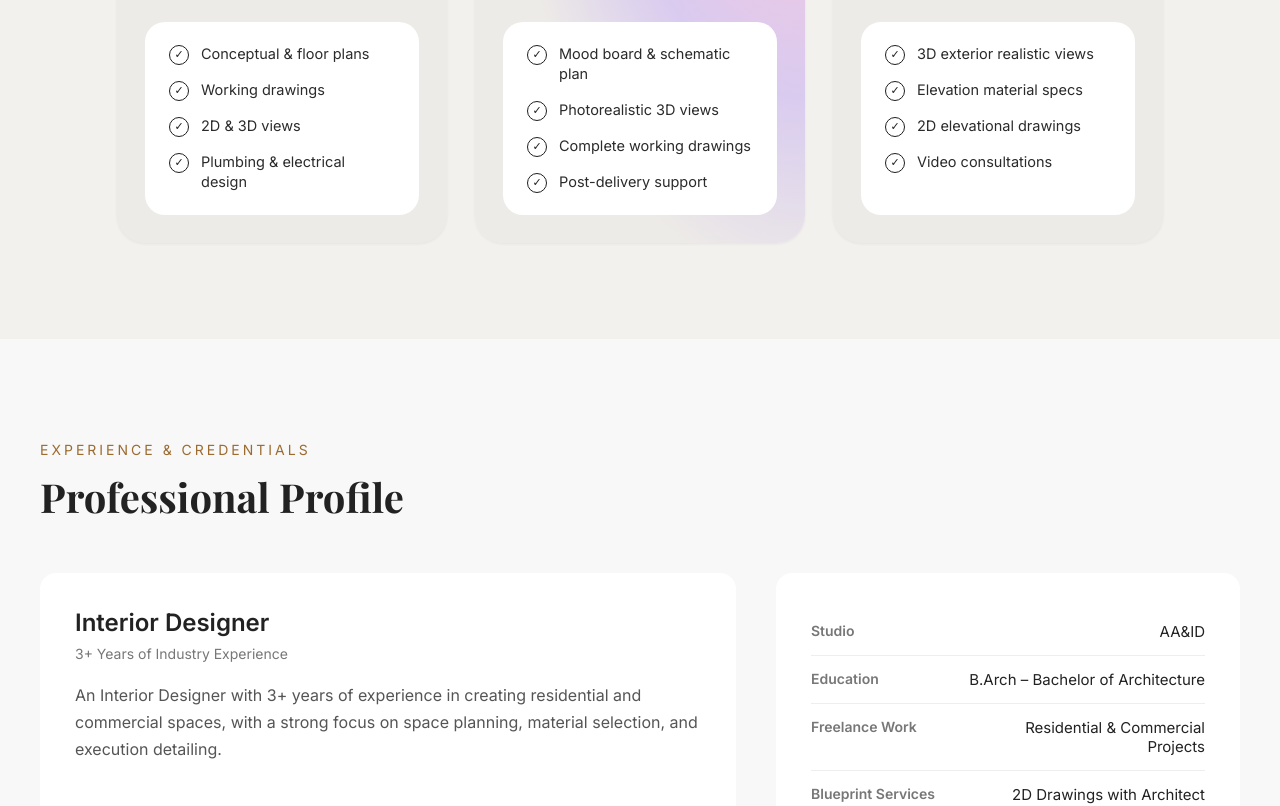
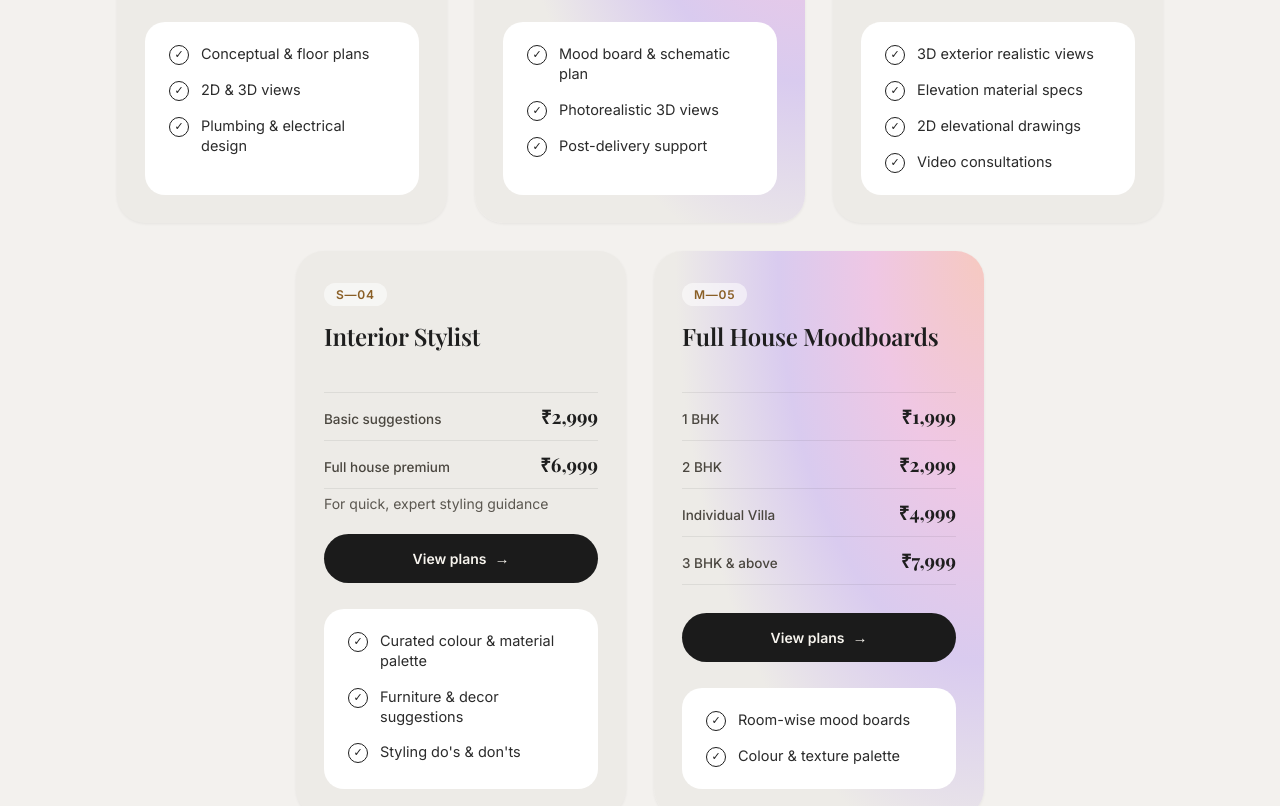
Before and after one commit to Musica-R/AA-ID, a React (Create React App) app: page / in a window 1280 px wide. Shown: the part 9780-10586 px from the top of the page. Built offline with nearby package versions, Linux system fonts and the light colour scheme.

Commit message:
Add correction

```diff
--- a/src/components/Faq.jsx
+++ b/src/components/Faq.jsx
@@ -3,9 +3,9 @@ import "../styles/Faq.css";
 
 const faqData = [
     {
-        question: "What does Studio Spatia offer?",
+        question: "What does AA&ID offer?",
         answer:
-            "Studio Spatia provides consultative architecture and interior design services online. We specialize in concept development, spatial planning, and design strategy—without execution / physical construction or procurement."
+            "AA&ID provides consultative architecture and interior design services online. We specialize in concept development, spatial planning, and design strategy—without execution / physical construction or procurement."
     },
     {
         question: "How is your service delivered?",
@@ -15,7 +15,7 @@ const faqData = [
     {
         question: "Do you take on-site measurements or supervise construction?",
         answer:
-            "No. Studio Spatia operates as a remote design partner. We guide clients through design decisions but do not conduct site visits, supervise execution, or coordinate vendors."
+            "No. AA&ID operates as a remote design partner. We guide clients through design decisions but do not conduct site visits, supervise execution, or coordinate vendors."
     },
     {
         question: "What do I need to get started?",
@@ -43,7 +43,7 @@ const faqData = [
             "Absolutely. We follow strict confidentiality protocols and never share client data or project details without consent."
     },
     {
-        question: "How do I contact Studio Spatia?",
+        question: "How do I contact AA&ID?",
         answer:
             "You can reach us at +91 90477 88033 or contactus@studiospatia.com. We typically respond within 1–2 business days."
     },
--- a/src/components/Hero.jsx
+++ b/src/components/Hero.jsx
@@ -1,17 +1,30 @@
 import { useEffect, useRef, useState, useCallback } from "react";
 import "../styles/Hero.css";
 
-const TOTAL_FRAMES = 200; // you have 240 images
-const START_INDEX = 1;   // your files start at 001, not 000
+// ─────────────────────────────────────────────
+//  FRAME CONFIG — differs by device
+// ─────────────────────────────────────────────
+const DESKTOP_TOTAL_FRAMES = 200;
+const DESKTOP_START_INDEX = 1;
+
+const MOBILE_TOTAL_FRAMES = 176; // adjust to however many mobile frames you actually have (200 - 24)
+const MOBILE_START_INDEX = 25;
+
+const MOBILE_BREAKPOINT = 768;
+
 const FRAME_PATH = (n) =>
-    `/frame/ezgif-frame-${String(n).padStart(3, "0")}.png`; // matches ezgif-frame-001.png style
+    `/frame/ezgif-frame-${String(n).padStart(3, "0")}.png`;
 
 const CONCURRENCY = 6;
-
 const SMOOTHING = 0.045;
 
+function isMobileViewport() {
+    if (typeof window === "undefined") return false;
+    return window.matchMedia(`(max-width: ${MOBILE_BREAKPOINT}px)`).matches;
+}
+
 // ─────────────────────────────────────────────
-//  HELPERS
+//  HELPERS (unchanged)
 // ─────────────────────────────────────────────
 function lerp(a, b, t) { return a + (b - a) * t; }
 function clamp(v, lo, hi) { return Math.min(Math.max(v, lo), hi); }
@@ -45,6 +58,15 @@ async function loadFrames(total, startIndex, onProgress) {
 //  COMPONENT
 // ─────────────────────────────────────────────
 export default function Hero() {
+    // Decide device config ONCE, synchronously, before anything loads
+    const configRef = useRef(
+        isMobileViewport()
+            ? { total: MOBILE_TOTAL_FRAMES, start: MOBILE_START_INDEX }
+            : { total: DESKTOP_TOTAL_FRAMES, start: DESKTOP_START_INDEX }
+    );
+    const TOTAL_FRAMES = configRef.current.total;
+    const START_INDEX = configRef.current.start;
+
     const sectionRef = useRef(null);
     const stickyRef = useRef(null);
     const canvasRef = useRef(null);
@@ -60,7 +82,12 @@ export default function Hero() {
     const [ready, setReady] = useState(false);
     const [scrolled, setScrolled] = useState(false);
 
+    // ...rest of your component stays exactly the same, just replace
+    // every reference to TOTAL_FRAMES / START_INDEX (module constants)
+    // with the local const versions declared above.
+
     // ── Draw a single frame onto the canvas, cropped to cover ──
+
     const drawFrame = useCallback((index) => {
         const img = framesRef.current[index];
         const canvas = canvasRef.current;
@@ -89,6 +116,7 @@ export default function Hero() {
         ctx.drawImage(img, sx, sy, sw, sh, 0, 0, cw, ch);
     }, []);
 
+
     // ── Keep canvas pixel size matched to its displayed size ──
     const resizeCanvas = useCallback(() => {
         const canvas = canvasRef.current;
@@ -112,6 +140,9 @@ export default function Hero() {
 
         drawFrame(frameIdxRef.current);
     }, [drawFrame]);
+
+
+
 
     // ── How far the user has scrolled through the pinned section (0-1) ──
     const getScrollProgress = useCallback(() => {
--- a/src/components/PricingPlans.jsx
+++ b/src/components/PricingPlans.jsx
@@ -12,7 +12,6 @@ const plans = [
     tagline: 'For building from the ground up',
     features: [
       'Conceptual & floor plans',
-      'Working drawings',
       '2D & 3D views',
       'Plumbing & electrical design'
     ],
@@ -24,13 +23,12 @@ const plans = [
     key: 'interior',
     sheet: 'I—02',
     title: 'Interior Design',
-    price: '₹9,500',
+    price: '₹2,999',
     unit: '/ room',
     tagline: 'For transforming your spaces',
     features: [
       'Mood board & schematic plan',
       'Photorealistic 3D views',
-      'Complete working drawings',
       'Post-delivery support'
     ],
     cta: 'View plans',
@@ -41,7 +39,7 @@ const plans = [
     key: 'elevation',
     sheet: 'E—03',
     title: 'Elevation Design',
-    price: '₹5,999',
+    price: '₹3,999',
     unit: 'starting',
     tagline: 'For a striking exterior look',
     features: [
@@ -53,6 +51,42 @@ const plans = [
     cta: 'View plans',
     path: '/price',
     highlight: false
+  },
+  {
+    key: 'stylist',
+    sheet: 'S—04',
+    title: 'Interior Stylist',
+    tagline: 'For quick, expert styling guidance',
+    tiers: [
+      { label: 'Basic suggestions', price: '₹2,999' },
+      { label: 'Full house premium', price: '₹6,999' }
+    ],
+    features: [
+      'Curated colour & material palette',
+      'Furniture & decor suggestions',
+      "Styling do's & don'ts"
+    ],
+    cta: 'View plans',
+    path: '/price',
+    highlight: false
+  },
+  {
+    key: 'moodboards',
+    sheet: 'M—05',
+    title: 'Full House Moodboards',
+    tiers: [
+      { label: '1 BHK', price: '₹1,999' },
+      { label: '2 BHK', price: '₹2,999' },
+      { label: 'Individual Villa', price: '₹4,999' },
+      { label: '3 BHK & above', price: '₹7,999' }
+    ],
+    features: [
+      'Room-wise mood boards',
+      'Colour & texture palette',
+    ],
+    cta: 'View plans',
+    path: '/price',
+    highlight: true
   }
 ];
 
@@ -84,10 +118,21 @@ const PricingPlans = forwardRef((props, ref) => {
               <h3 className="pp-card-title">{plan.title}</h3>
             </div>
 
-            <div className="pp-price-row">
-              <span className="pp-price">{plan.price}</span>
-              <span className="pp-unit">{plan.unit}</span>
-            </div>
+            {plan.tiers ? (
+              <div className="pp-tiers">
+                {plan.tiers.map((tier) => (
+                  <div className="pp-tier-row" key={tier.label}>
+                    <span className="pp-tier-label">{tier.label}</span>
+                    <span className="pp-tier-price">{tier.price}</span>
+                  </div>
+                ))}
+              </div>
+            ) : (
+              <div className="pp-price-row">
+                <span className="pp-price">{plan.price}</span>
+                <span className="pp-unit">{plan.unit}</span>
+              </div>
+            )}
 
             <p className="pp-tagline">{plan.tagline}</p>
 
--- a/src/styles/PricingPlans.css
+++ b/src/styles/PricingPlans.css
@@ -130,6 +130,39 @@
   margin: 0 0 22px 0;
 }
 
+/* Multi-tier price list — used by cards with more than one price point
+   (Interior Stylist, Full House Moodboards) instead of a single pp-price-row */
+.pp-tiers {
+  display: flex;
+  flex-direction: column;
+  margin: 18px 0 6px 0;
+  border-top: 1px solid rgba(30, 30, 30, 0.08);
+}
+
+.pp-tier-row {
+  display: flex;
+  align-items: baseline;
+  justify-content: space-between;
+  gap: 12px;
+  padding: 10px 0;
+  border-bottom: 1px solid rgba(30, 30, 30, 0.08);
+}
+
+.pp-tier-label {
+  font-family: 'Inter', sans-serif;
+  font-size: 13.5px;
+  font-weight: 500;
+  color: #4A463F;
+}
+
+.pp-tier-price {
+  font-family: 'Playfair Display', serif;
+  font-size: 19px;
+  font-weight: 700;
+  color: #1E1E1E;
+  white-space: nowrap;
+}
+
 /* Pill-shaped CTA button, sits inside the top colored panel like the reference */
 .pp-cta {
   display: flex;
```
Lines whose indentation alone changed are shown as unchanged.
